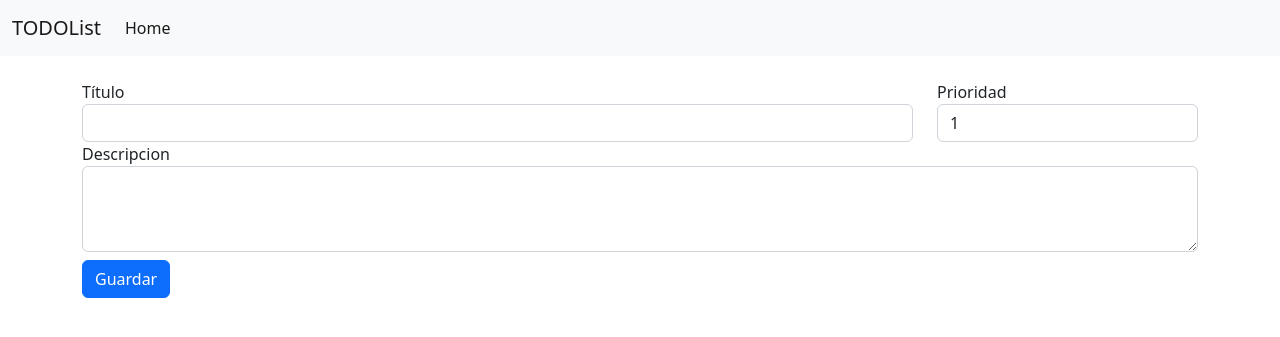
After one commit to LadyShunrey/web2, a PHP site: the page made by todolist/templates/form_alta.php in a window 1280 px wide. The commit adds this page. Shown: the top 337 px of the page. Run offline with PHP 8.4, Linux system fonts and the light colour scheme; the template is opened without the code that fills it, so the values that code supplies are empty; some libraries are stand-ins or nearby versions.

Commit message:
termino la TODOList

```diff
--- /dev/null
+++ b/todolist/templates/form_alta.php
@@ -0,0 +1,31 @@
+<!-- formulario de alta de tarea -->
+<form action="insertar" method="POST" class="my-4">
+    <div class="row">
+        <div class="col-9">
+            <div class="form-group">
+                <label>Título</label>
+                <input name="titulo" type="text" class="form-control">
+            </div>
+        </div>
+
+        <div class="col-3">
+            <div class="form-group">
+                <label>Prioridad</label>
+                <select name="prioridad" class="form-control">
+                    <option value="1">1</option>
+                    <option value="2">2</option>
+                    <option value="3">3</option>
+                    <option value="4">4</option>
+                    <option value="5">5</option>
+                </select>
+            </div>
+        </div>
+    </div>
+
+    <div class="form-group">
+        <label>Descripcion</label>
+        <textarea name="descripcion" class="form-control" rows="3"></textarea>
+    </div>
+
+    <button type="submit" class="btn btn-primary mt-2">Guardar</button>
+</form>
--- a/todolist/templates/header.php
+++ b/todolist/templates/header.php
@@ -2,6 +2,8 @@
 <html lang="en">
 
 <head>
+    <base href="<?php echo BASE_URL ?>">
+    <!-- http://localhost/Web2/todolist/ -->
     <meta charset="UTF-8">
     <meta http-equiv="X-UA-Compatible" content="IE=edge">
     <meta name="viewport" content="width=device-width, initial-scale=1.0">
```
Also changed, not shown: todolist/app/db.php (+24 -0 lines), todolist/app/tasks.php (+34 -1 lines), todolist/router.php (+12 -1 lines).
